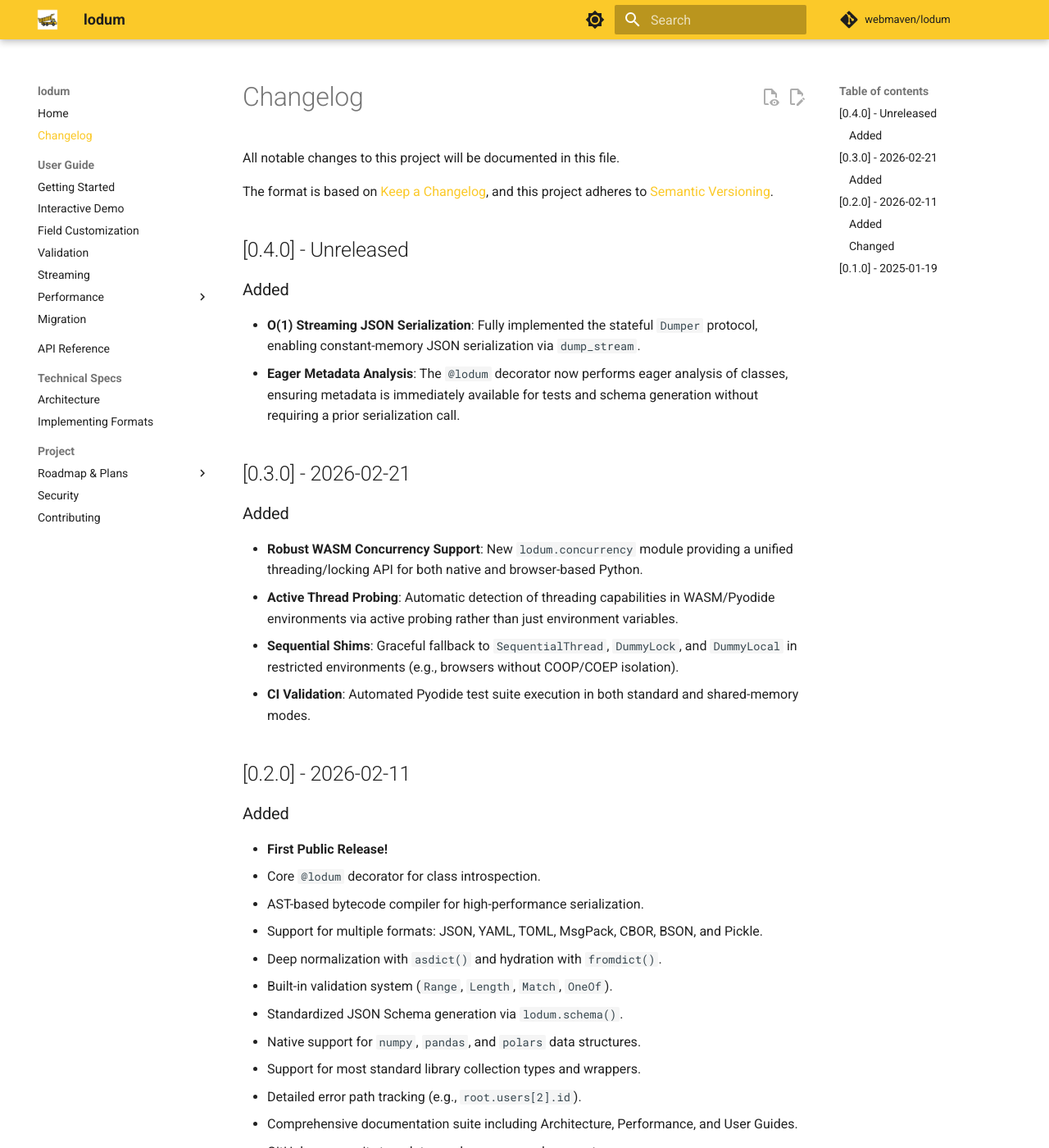
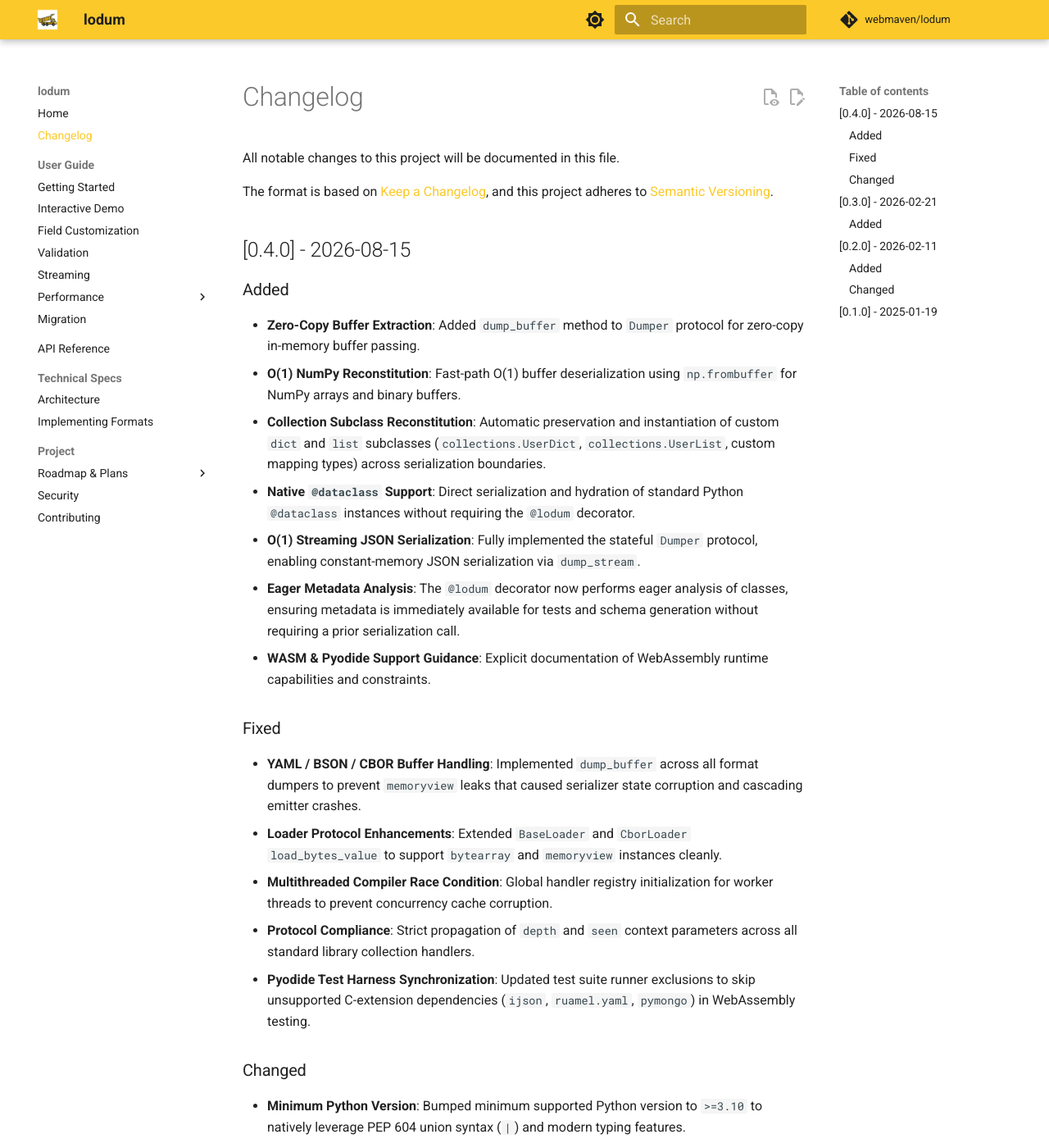
Before and after one commit to webmaven/lodum, an MkDocs documentation site: the page built from docs/NEWS.md, in a window 1280 px wide and 1400 px high. Shown: the whole window at 82% size. Built offline with MkDocs 1.6.1 and Material for MkDocs 9.7.7, drawn with Linux system fonts in a browser that asks for light colours; comment, search, counter and statistics services are not loaded; the version menu is left out.

Commit message:
chore(release): prepare 0.4.0 release notes and enable versioned docs publishing on tags

```diff
--- a/docs/NEWS.md
+++ b/docs/NEWS.md
@@ -5,11 +5,26 @@
 The format is based on [Keep a Changelog](https://keepachangelog.com/en/1.0.0/),
 and this project adheres to [Semantic Versioning](https://semver.org/spec/v2.0.0.html).
 
-## [0.4.0] - Unreleased
+## [0.4.0] - 2026-08-15
 
 ### Added
+- **Zero-Copy Buffer Extraction**: Added `dump_buffer` method to `Dumper` protocol for zero-copy in-memory buffer passing.
+- **O(1) NumPy Reconstitution**: Fast-path O(1) buffer deserialization using `np.frombuffer` for NumPy arrays and binary buffers.
+- **Collection Subclass Reconstitution**: Automatic preservation and instantiation of custom `dict` and `list` subclasses (`collections.UserDict`, `collections.UserList`, custom mapping types) across serialization boundaries.
+- **Native `@dataclass` Support**: Direct serialization and hydration of standard Python `@dataclass` instances without requiring the `@lodum` decorator.
 - **O(1) Streaming JSON Serialization**: Fully implemented the stateful `Dumper` protocol, enabling constant-memory JSON serialization via `dump_stream`.
 - **Eager Metadata Analysis**: The `@lodum` decorator now performs eager analysis of classes, ensuring metadata is immediately available for tests and schema generation without requiring a prior serialization call.
+- **WASM & Pyodide Support Guidance**: Explicit documentation of WebAssembly runtime capabilities and constraints.
+
+### Fixed
+- **YAML / BSON / CBOR Buffer Handling**: Implemented `dump_buffer` across all format dumpers to prevent `memoryview` leaks that caused serializer state corruption and cascading emitter crashes.
+- **Loader Protocol Enhancements**: Extended `BaseLoader` and `CborLoader` `load_bytes_value` to support `bytearray` and `memoryview` instances cleanly.
+- **Multithreaded Compiler Race Condition**: Global handler registry initialization for worker threads to prevent concurrency cache corruption.
+- **Protocol Compliance**: Strict propagation of `depth` and `seen` context parameters across all standard library collection handlers.
+- **Pyodide Test Harness Synchronization**: Updated test suite runner exclusions to skip unsupported C-extension dependencies (`ijson`, `ruamel.yaml`, `pymongo`) in WebAssembly testing.
+
+### Changed
+- **Minimum Python Version**: Bumped minimum supported Python version to `>=3.10` to natively leverage PEP 604 union syntax (`|`) and modern typing features.
 
 ## [0.3.0] - 2026-02-21
 
```
Also changed, not shown: CHANGELOG.md (+9 -2 lines), 1 other file.
